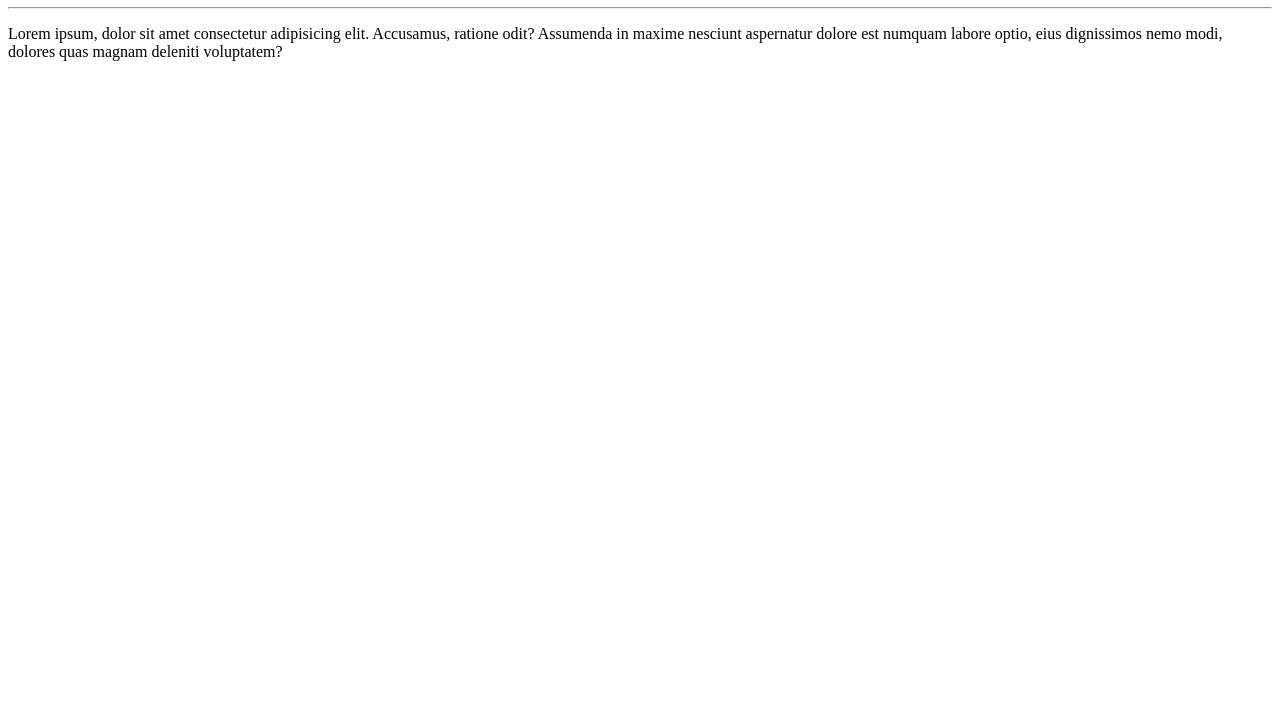
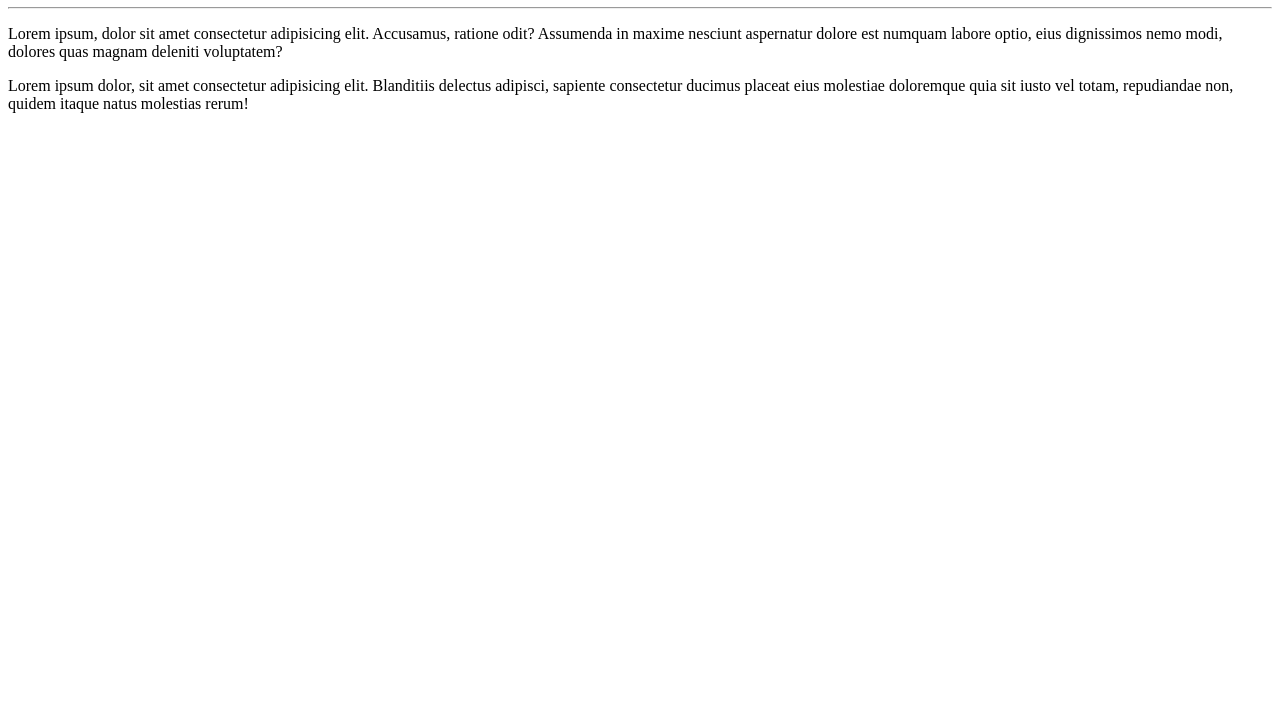
Before and after one commit to MarcusRochaSegundo/olamundo, a plain HTML site: page aprender/index.html in a window 1280 px wide. Shown: the part 73-800 px from the top of the page. Drawn offline with Linux system fonts and the light colour scheme.

Commit message:
coloquei outro paragrafo
adicionei ara testes

```diff
--- a/aprender/index.html
+++ b/aprender/index.html
@@ -9,5 +9,6 @@
     <h1>Olá, Mundo!</h1>
     <hr>
     <p>Lorem ipsum, dolor sit amet consectetur adipisicing elit. Accusamus, ratione odit? Assumenda in maxime nesciunt aspernatur dolore est numquam labore optio, eius dignissimos nemo modi, dolores quas magnam deleniti voluptatem?</p>
+    <p>Lorem ipsum dolor, sit amet consectetur adipisicing elit. Blanditiis delectus adipisci, sapiente consectetur ducimus placeat eius molestiae doloremque quia sit iusto vel totam, repudiandae non, quidem itaque natus molestias rerum!</p>
 </body>
 </html>
```
